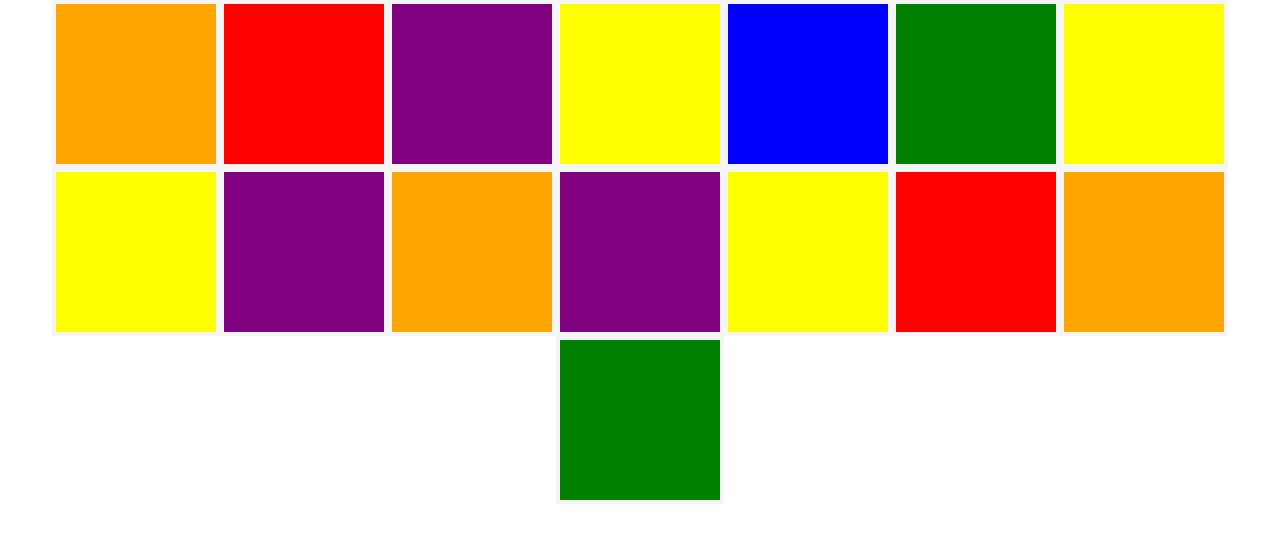
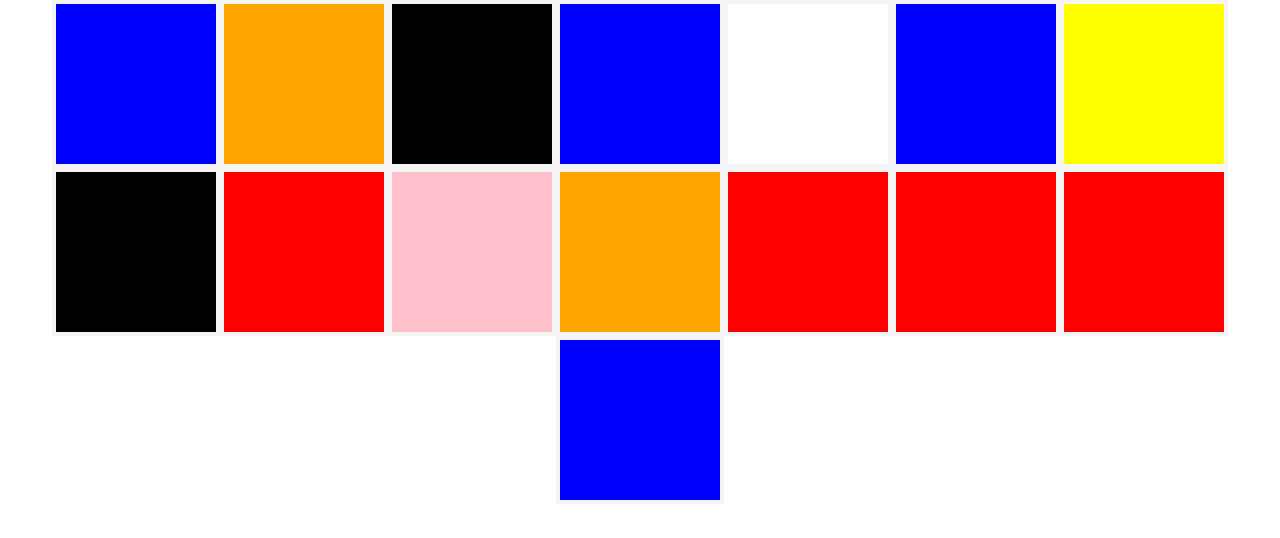
Before and after one commit to shakestuffup73/dice-app, a React (Create React App) app: page / in a window 1280 px wide. Shown: the top 538 px of the page. Built offline with nearby package versions, Linux system fonts and the light colour scheme.

Commit message:
refactor box and box display to move state to boxdisplaycomponent

```diff
--- a/src/Box/Box.jsx
+++ b/src/Box/Box.jsx
@@ -1,24 +1,11 @@
-import { useState } from "react";
 import style from './Box.module.css'
 
 const Box = (props) => {
 
-  const {colors} = props
-
-  let randomColor = colors[Math.floor(Math.random() * colors.length)]
-
-  const [color, setColor] = useState(randomColor)
-
-  function chooseColor(){
-    let newColor = colors[Math.floor(Math.random() * colors.length)]
-    do {
-      newColor = colors[Math.floor(Math.random() * colors.length)]
-    } while (newColor === color)
-    setColor(newColor)
-  }
+  const {handleClick, color} = props
 
   return (
-      <div onClick={() => chooseColor()} className={style.Box} style={{ backgroundColor: color }} />
+      <div onClick={() => handleClick()} className={style.Box} style={{ backgroundColor: color }} />
   );
 }
 
--- a/src/BoxDisplay/BoxDisplay.jsx
+++ b/src/BoxDisplay/BoxDisplay.jsx
@@ -1,14 +1,38 @@
+import { useState } from "react";
 import Box from "../Box/Box";
 import style from './BoxDisplay.module.css'
 
 const BoxDisplay = ({ numBoxes }) => {
 
-  const colors = ['red', 'orange', 'yellow', 'green', 'blue', 'purple']
+  const colors = ['red', 'orange', 'yellow', 'green', 'blue', 'purple', 'lilac', 'teal', 'pink', 'maroon', 'black']
+
+  const [mangos, setMangos] = useState(
+    Array.from({length: numBoxes}).map(() => (
+      getRandomColor()
+    ))
+  )
+
+  function getRandomColor() {
+    return colors[Math.floor(Math.random() * colors.length)]
+  }
+
+  function handleClick(boxIdx) {
+    const output = [...mangos].map((mango, idx) => {
+      let element
+      if (idx === boxIdx){
+        element = getRandomColor()
+      } else {
+        element = mango
+      }
+      return element
+    })
+    setMangos(output)
+  }
 
   return (
     <div className={style.boxContainer}>
-      {Array.from({length: numBoxes}).map((box)=>(
-        <Box colors={colors} key={'box-instance-' + JSON.stringify(box)} />
+      {mangos.map((box, idx)=>(
+        <Box key={'box-instance-' + (idx)} handleClick={() => handleClick(idx)} color={box} />
       ))}
     </div>
   );
```
